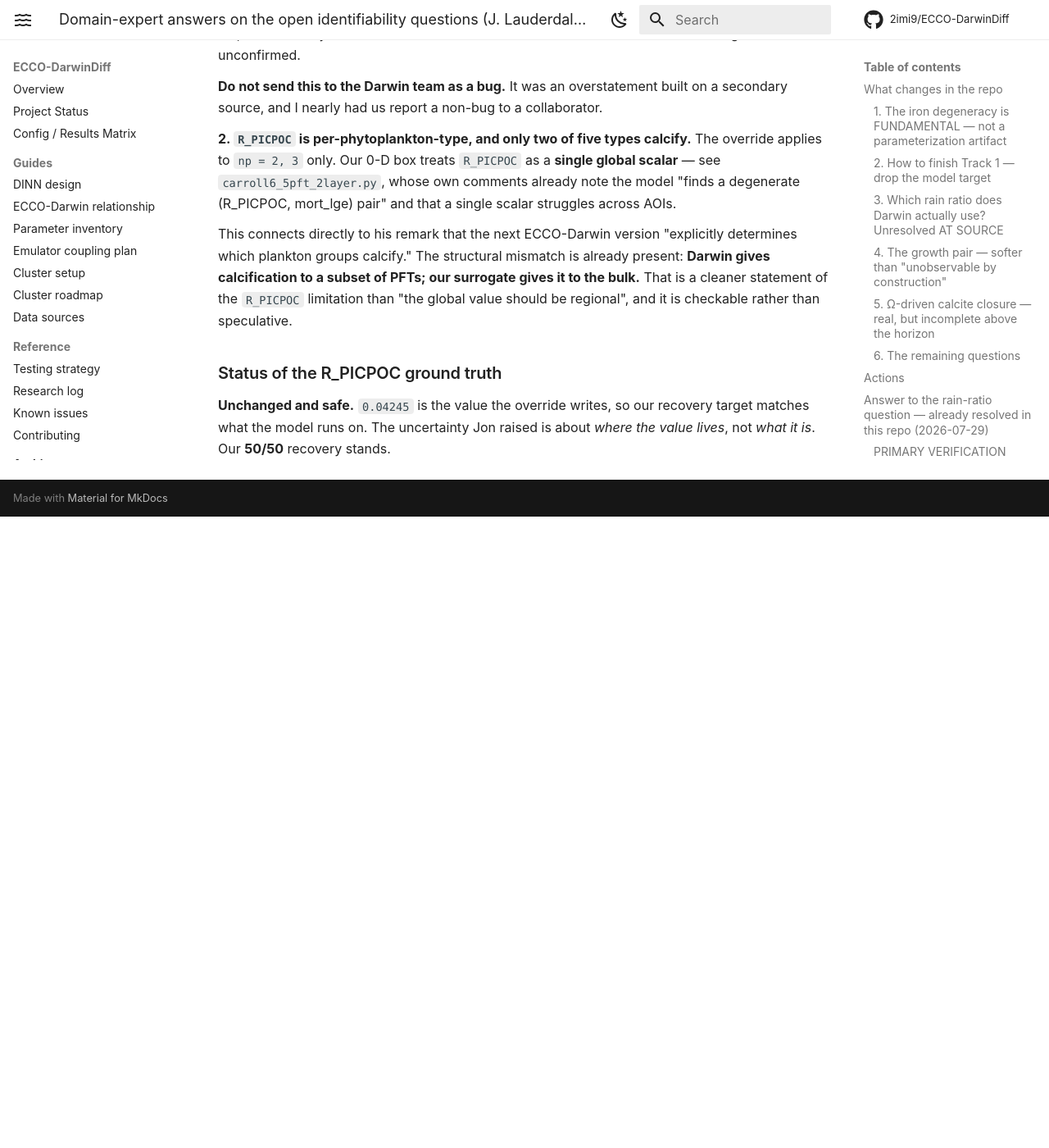
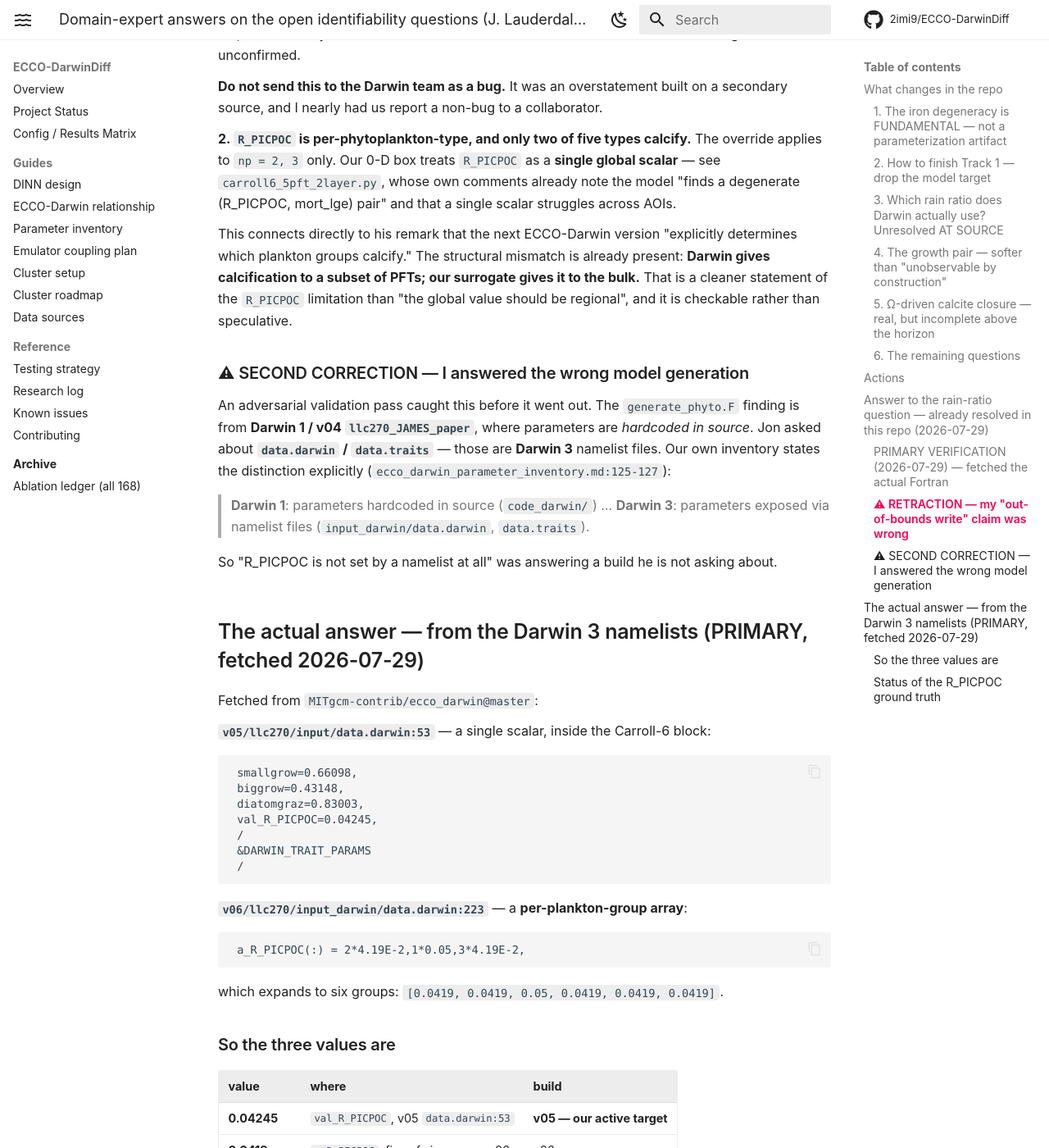
Before and after one commit to 2imi9/ECCO-DarwinDiff, an MkDocs documentation site: the page built from docs/findings/2026-07-29_lauderdale_answers.md, in a window 1280 px wide and 1400 px high, scrolled down 4290 px. Shown: the whole window at 82% size. Built offline with MkDocs 1.6.1 and Material for MkDocs 9.7.7, drawn with Linux system fonts in a browser that asks for light colours; comment, search, counter and statistics services are not loaded; before the commit the page ends 4920 px from its top, so only the background shows below that; some of the changed text lies outside the part shown.

Commit message:
fix(findings): answer the rain-ratio question from the Darwin 3 namelists, not Darwin 1
An adversarial validation pass caught that I answered the wrong model
generation. generate_phyto.F is Darwin 1 / v04, where parameters are hardcoded.
Jon asked about data.darwin / data.traits, which are Darwin 3 namelist files.
Our own inventory states the distinction at lines 125-127, and lists a_R_PICPOC
as a Darwin 3 namelist tunable 187 lines below the line I cited to claim it is
not namelist-set.

Fetched the real namelists from MITgcm-contrib/ecco_darwin@master:

  v05/llc270/input/data.darwin:53
      val_R_PICPOC=0.04245           single scalar, in the Carroll-6 block
      beside smallgrow, biggrow, diatomgraz

  v06/llc270/input_darwin/data.darwin:223
      a_R_PICPOC(:) = 2*4.19E-2,1*0.05,3*4.19E-2
      -> six groups: 0.0419 x2, 0.05, 0.0419 x3

That gives the three values he is seeing: 0.04245 (v05), 0.0419 and 0.05 (v06),
plus the inert commented 0.133 in the v04 Fortran.

It also confirms his own remark from the other direction. He wrote that the next
version 'more explicitly determined which plankton groups calcify' -- the v06
array does exactly that, giving one group 0.05 against 0.0419 for the other five,
where v05 had a single scalar for everything.

Ground truth outcome: 0.04245 is confirmed for v05, our active target, now on
primary evidence rather than our own note, so the 50/50 recovery stands. But it
is v05-specific -- in v06 a single global R_PICPOC is no longer the right target
shape, which belongs in the manuscript limitations.

Suite: 563 passed, 20 skipped.

````diff
--- a/docs/findings/2026-07-29_lauderdale_answers.md
+++ b/docs/findings/2026-07-29_lauderdale_answers.md
@@ -171,8 +171,64 @@ a subset of PFTs; our surrogate gives it to the bulk.** That is a cleaner statem
 `R_PICPOC` limitation than "the global value should be regional", and it is checkable rather than
 speculative.
 
+### ⚠ SECOND CORRECTION — I answered the wrong model generation
+
+An adversarial validation pass caught this before it went out. The `generate_phyto.F` finding is from
+**Darwin 1 / v04 `llc270_JAMES_paper`**, where parameters are *hardcoded in source*. Jon asked about
+**`data.darwin` / `data.traits`** — those are **Darwin 3** namelist files. Our own inventory states
+the distinction explicitly (`ecco_darwin_parameter_inventory.md:125-127`):
+
+> **Darwin 1**: parameters hardcoded in source (`code_darwin/`) …
+> **Darwin 3**: parameters exposed via namelist files (`input_darwin/data.darwin`, `data.traits`).
+
+So "R_PICPOC is not set by a namelist at all" was answering a build he is not asking about.
+
+## The actual answer — from the Darwin 3 namelists (PRIMARY, fetched 2026-07-29)
+
+Fetched from `MITgcm-contrib/ecco_darwin@master`:
+
+**`v05/llc270/input/data.darwin:53`** — a single scalar, inside the Carroll-6 block:
+
+```
+ smallgrow=0.66098,
+ biggrow=0.43148,
+ diatomgraz=0.83003,
+ val_R_PICPOC=0.04245,
+ /
+ &DARWIN_TRAIT_PARAMS
+ /
+```
+
+**`v06/llc270/input_darwin/data.darwin:223`** — a **per-plankton-group array**:
+
+```
+ a_R_PICPOC(:) = 2*4.19E-2,1*0.05,3*4.19E-2,
+```
+
+which expands to six groups: `[0.0419, 0.0419, 0.05, 0.0419, 0.0419, 0.0419]`.
+
+### So the three values are
+
+| value | where | build |
+|---|---|---|
+| **0.04245** | `val_R_PICPOC`, v05 `data.darwin:53` | **v05 — our active target** |
+| **0.0419** | `a_R_PICPOC`, five of six groups, v06 | v06 |
+| **0.05** | `a_R_PICPOC`, the third group, v06 | v06 |
+
+(plus the commented-out `0.133` in the v04 Fortran, which is inert but visible)
+
+**This also confirms his own remark from the other direction.** He wrote that in the next ECCO-Darwin
+version "we have more explicitly determined which plankton groups calcify" — the v06 array is exactly
+that: one group is given a *different* rain ratio (0.05) from the other five (0.0419). In v05 it is a
+single scalar for everything.
+
 ### Status of the R_PICPOC ground truth
 
-**Unchanged and safe.** `0.04245` is the value the override writes, so our recovery target matches
-what the model runs on. The uncertainty Jon raised is about *where the value lives*, not *what it is*.
-Our **50/50** recovery stands.
+**Confirmed against the v05 namelist.** `val_R_PICPOC = 0.04245` at
+`v05/llc270/input/data.darwin:53`, sitting directly beside `smallgrow`, `biggrow` and `diatomgraz` —
+the Carroll-6 block. v05 is our active recovery target, so the ground truth is correct and the
+**50/50** recovery stands, now on primary evidence rather than on our own note.
+
+**But it is v05-specific.** In v06 the rain ratio becomes a six-element per-group array, so a single
+global `R_PICPOC` is no longer the right target shape for that generation. That is worth stating in
+the manuscript's limitations.
````
